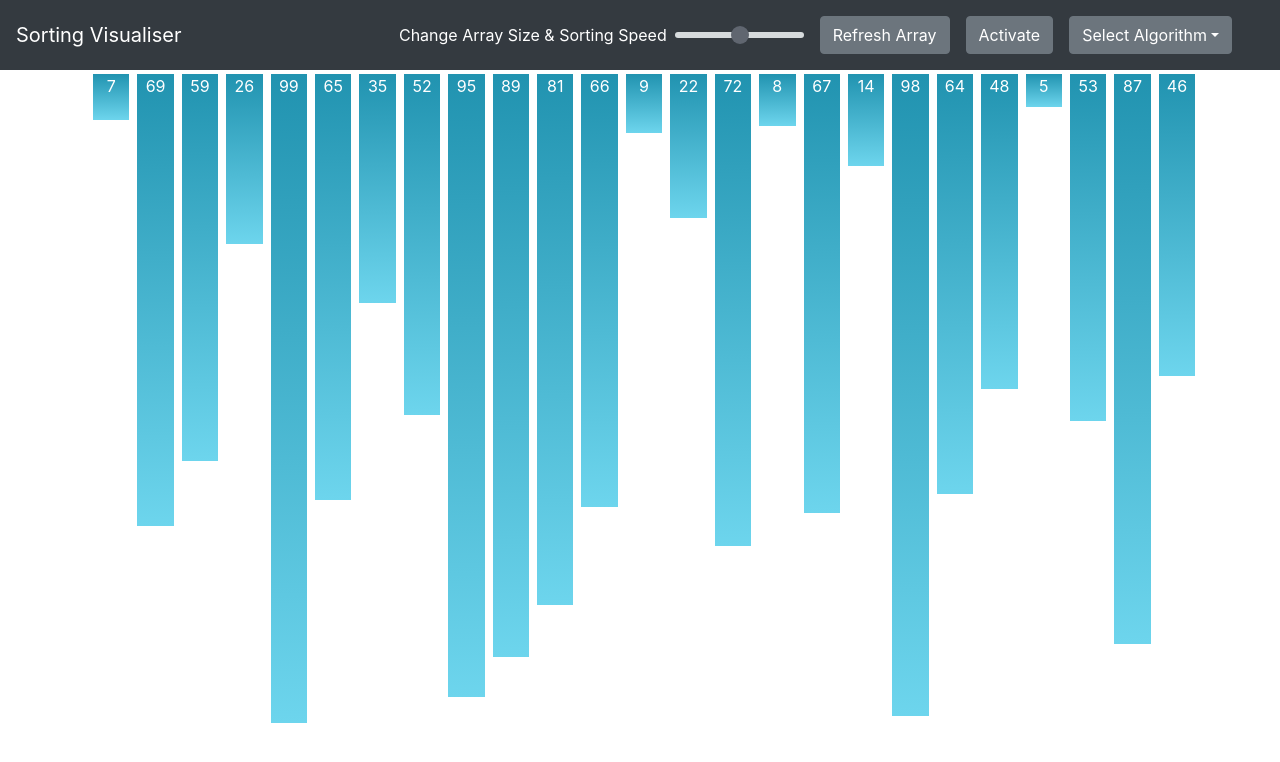
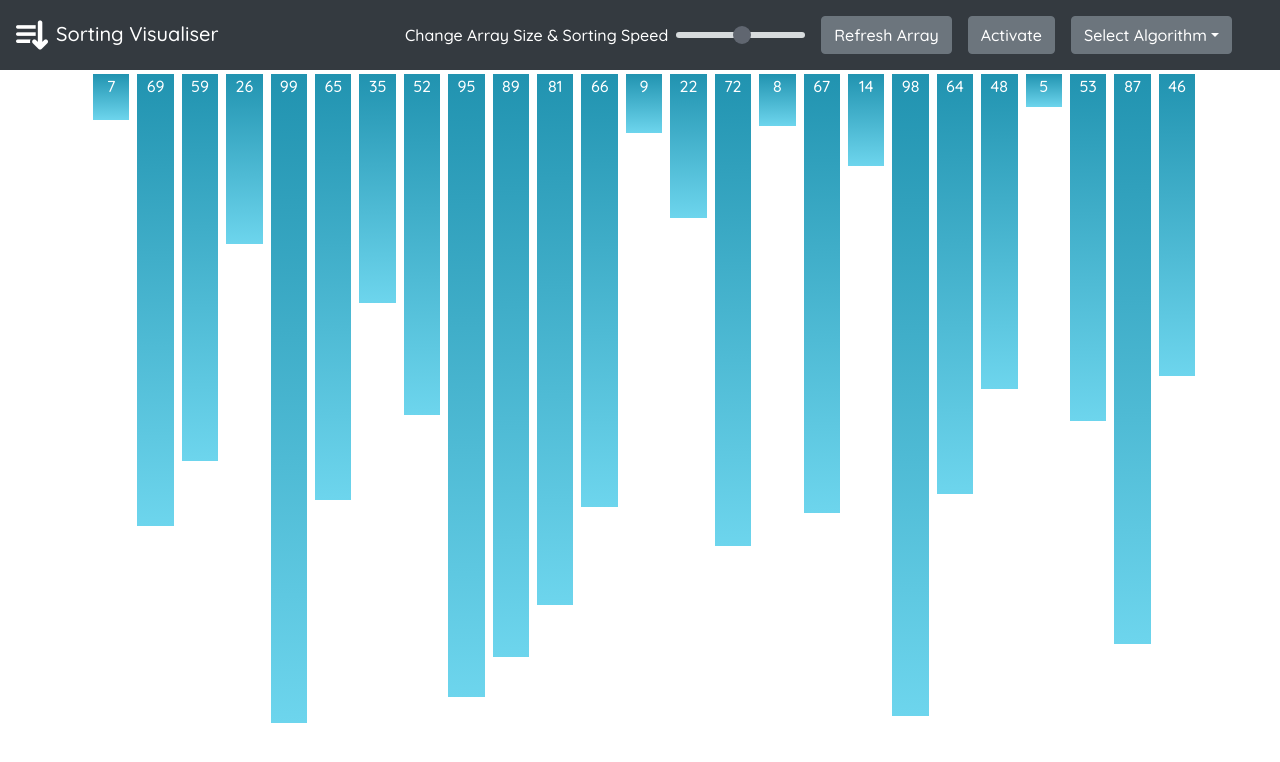
Before and after one commit to satyam-dev/sorting_visualiser, a React (Create React App) app: page / in a window 1280 px wide. Shown: the top 762 px of the page. Built offline with nearby package versions, Linux system fonts and the light colour scheme.

Commit message:
fonts, icon and styling

```diff
--- a/public/index.html
+++ b/public/index.html
@@ -3,6 +3,10 @@
   <head>
     <meta charset="utf-8" />
     <link rel="icon" href="%PUBLIC_URL%/favicon.ico" />
+    <link
+      href="https://fonts.googleapis.com/css2?family=Quicksand:wght@500&display=swap"
+      rel="stylesheet"
+    />
     <meta name="viewport" content="width=device-width, initial-scale=1" />
     <meta name="theme-color" content="#000000" />
     <meta
--- a/src/App.css
+++ b/src/App.css
@@ -99,8 +99,13 @@
   margin-right: 0.5rem;
   margin-left: 0.5rem;
   border-radius: 5px;
+  box-shadow: 0 3px 5px 2px #adb5bd;
 }
 .color-info {
   align-self: center;
   margin-right: 1rem;
+  font-weight: bold;
 }
+body {
+  font-family: "Quicksand", sans-serif !important;
+}
--- a/src/components/header.tsx
+++ b/src/components/header.tsx
@@ -2,6 +2,7 @@ import * as React from "react";
 import { AlgoEnum } from "../enums/algoEnums";
 import ReactTooltip from "react-tooltip";
 import { HeaderConfig } from "../models/headerConfig";
+import header_logo from "../assets/header_logo.png";
 
 export interface HeaderProps {
   onActivate: any;
@@ -29,7 +30,16 @@ class Header extends React.Component<HeaderProps, {}> {
     } = this.props;
     return (
       <nav className="navbar navbar-expand-lg navbar-dark bg-dark">
-        <div className="navbar-brand">Sorting Visualiser</div>
+        <div className="navbar-brand d-flex">
+          <img
+            height="32"
+            width="32"
+            className="mr-2"
+            alt="header_logo"
+            src={header_logo}
+          />
+          <div>Sorting Visualiser</div>
+        </div>
         <button
           className="navbar-toggler"
           type="button"
--- a/src/index.css
+++ b/src/index.css
@@ -1,13 +1,11 @@
 body {
   margin: 0;
-  font-family: -apple-system, BlinkMacSystemFont, 'Segoe UI', 'Roboto', 'Oxygen',
-    'Ubuntu', 'Cantarell', 'Fira Sans', 'Droid Sans', 'Helvetica Neue',
-    sans-serif;
+  font-family: "Quicksand", sans-serif;
   -webkit-font-smoothing: antialiased;
   -moz-osx-font-smoothing: grayscale;
 }
 
 code {
-  font-family: source-code-pro, Menlo, Monaco, Consolas, 'Courier New',
+  font-family: source-code-pro, Menlo, Monaco, Consolas, "Courier New",
     monospace;
 }
```
Also changed, not shown: src/assets/header_logo.png (renamed from src/assets/download.png), src/assets/random_color.png (deleted).
